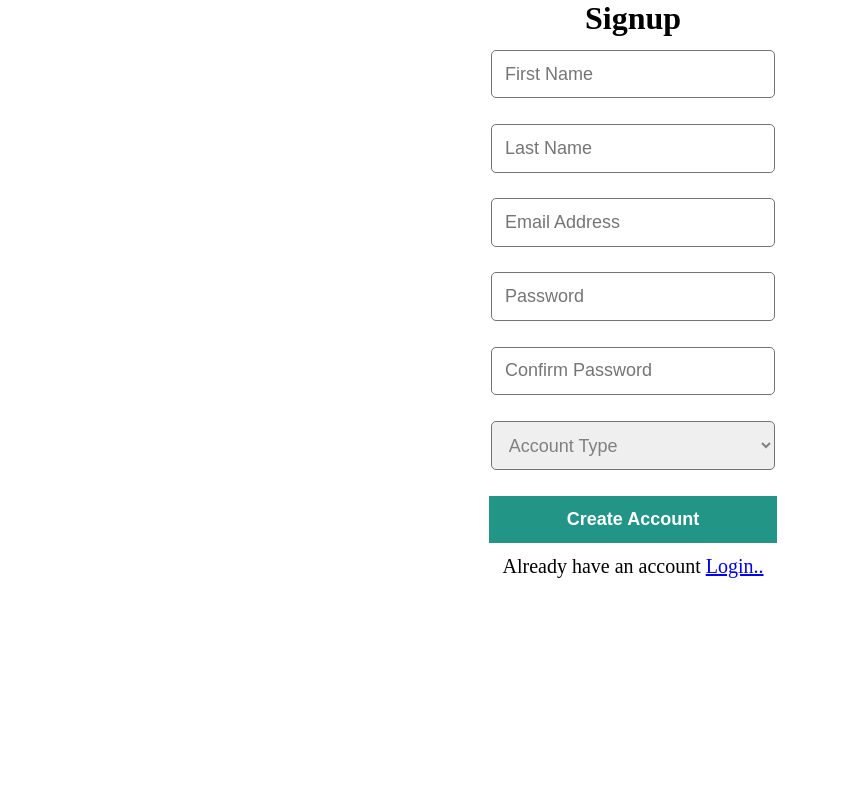
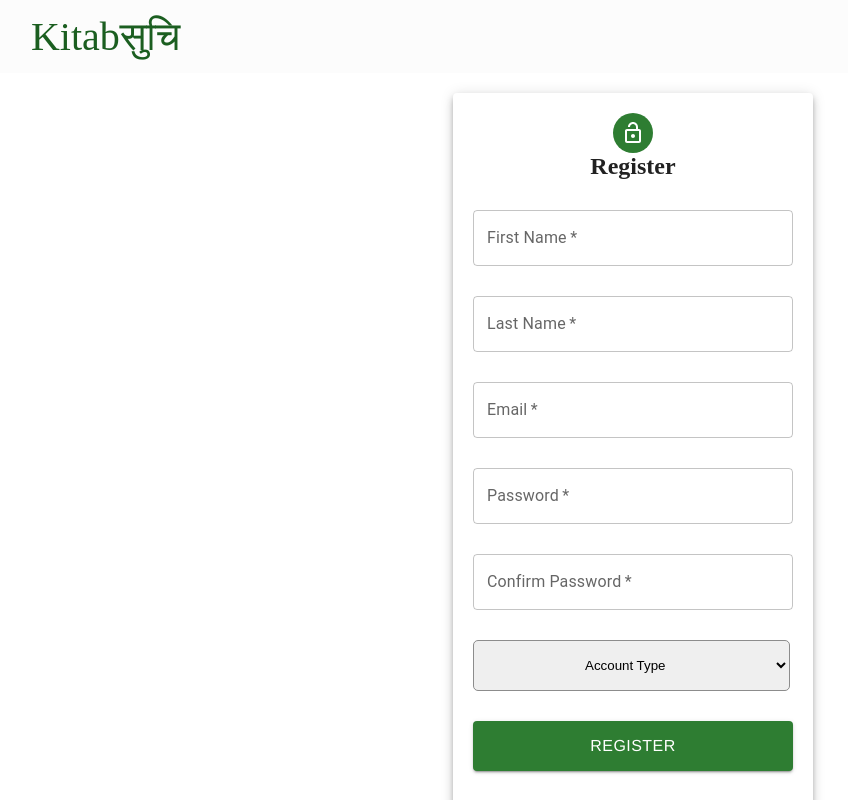
Before and after one commit to sandeepNpl/Kitabsuchi-MERN-, a React (Create React App) app in the folder client/: page /register in a window 1280 px wide. Shown: the top 800 px of the page, without its empty margins (7-855 px from the left). Built offline with nearby package versions, Linux system fonts and the light colour scheme; a web font is replaced by a local one.

Commit message:
added register page

```diff
--- a/client/public/index.html
+++ b/client/public/index.html
@@ -24,7 +24,7 @@
       work correctly both with client-side routing and a non-root public URL.
       Learn how to configure a non-root public URL by running `npm run build`.
     -->
-    <title>React App</title>
+    <title>Kitabसुची</title>
   </head>
   <body>
     <noscript>You need to enable JavaScript to run this app.</noscript>
--- a/client/src/containers/auth/Login.js
+++ b/client/src/containers/auth/Login.js
@@ -98,13 +98,13 @@ const Login = () => {
                   {errors.password && touched.password ? (
                     <div style={errorStyle}>{errors.password}</div>
                   ) : null}
-                <Button type="submit" variant="contained" color="success" fullWidth style={buttonStyle}>SIGN IN</Button>
+                <Button type="submit" variant="contained" color="success" fullWidth style={buttonStyle}>LOG IN</Button>
               </Form>
             )}
           </Formik>
         <Typography>
           Do you have an account?
-          <Link to="/register">Sign Up</Link>
+          <Link to="/register">Register</Link>
         </Typography>
       </Paper>
     </Grid>
--- a/client/src/containers/auth/Register.js
+++ b/client/src/containers/auth/Register.js
@@ -1,10 +1,205 @@
+// import React from "react";
+// import { Formik, Form, Field, ErrorMessage } from "formik";
+// import { Link, useNavigate } from "react-router-dom";
+// import * as Yup from "yup";
+// import "../../assets/styles/style.css";
+// import Button from "../../components/Button";
+
+// const SignupSchema = Yup.object().shape({
+//   firstName: Yup.string()
+//     .min(2, "Too Short!")
+//     .max(50, "Too Long!")
+//     .required("Please enter a first name"),
+//   lastName: Yup.string()
+//     .min(2, "Too Short!")
+//     .max(50, "Too Long!")
+//     .required("Please enter a last name"),
+//   email: Yup.string().email("Invalid email").required("Please enter a  email"),
+//   role:Yup.string().required("Please choose account type"),
+//   password: Yup.string()
+//     .min(6, "6 character minimum")
+//     .required("Password is required"),
+//   confirmPassword: Yup.string().required("Confirm password is required"),
+// });
+
+// const Register = () => {
+//   const navigate = useNavigate();
+
+//   const  getStyles =(errors) => {
+//     if (errors.firstName) {
+//       return {
+//         border: "1px solid red",
+//       };
+//     }
+//   }
+//   return (
+//     <div className="container">
+//       <div className="form-box">
+//         <h1>Signup</h1>
+//         <Formik
+//           initialValues={{
+//             firstName: "",
+//             lastName: "",
+//             email: "",
+//             role:"",
+//             password: "",
+//             confirmPassword: "",
+//           }}
+//           validationSchema={SignupSchema}
+//             onSubmit={async(values, { resetForm }) => {
+//                 const {confirmPassword, ...updatedValues} = values
+//                 const requestOptions = {
+//                   method: "POST",
+//                   headers: { "Content-Type": "application/json" },
+//                   body: JSON.stringify(updatedValues),
+//                 };
+//                 try {
+//                   const response = await fetch("http://localhost:3001/register", requestOptions)
+//                   const data = await response.json()
+
+//                   if(response.status === 409 && data.error){
+//                     // <div>{data.error}</div>
+//                     alert(data.error)
+//                   }else if(response.status === 200){
+//                     // alert(data.msg)
+//                     navigate("/");
+//                   }
+//                   resetForm({ values: "" });
+//                 } catch (err) {
+//                   alert(err);
+//                 }
+//               }}
+//             // same shape as initial values
+//         >
+//           {({ errors, touched }) => (
+//             <Form className="form">
+//               <Field
+//                 style={getStyles(errors)}
+//                 className="field"
+//                 name="firstName"
+//                 placeholder="First Name"
+//               />
+//               {errors.firstName && touched.firstName ? (
+//                 <div className="errorStyle">{errors.firstName}</div>
+//               ) : null}
+
+//               <br />
+//               <Field
+//                 style={getStyles(errors)}
+//                 className="field"
+//                 name="lastName"
+//                 placeholder="Last Name"
+//               />
+
+//               {errors.lastName && touched.lastName ? (
+//                 <div className="errorStyle">{errors.lastName}</div>
+//               ) : null}
+
+//               <br />
+
+//               <Field
+//                 style={getStyles(errors)}
+//                 className="field"
+//                 name="email"
+//                 type="email"
+//                 placeholder="Email Address"
+//               />
+//               {errors.email && touched.email ? (
+//                 <div className="errorStyle">{errors.email}</div>
+//               ) : null}
+//               <br />
+
+//               <Field
+//                 style={getStyles(errors)}
+//                 className="field"
+//                 name="password"
+//                 placeholder="Password"
+//               />
+//               {errors.password && touched.password ? (
+//                 <div className="errorStyle">{errors.password}</div>
+//               ) : null}
+//               <br />
+
+//               <Field
+//                 style={getStyles(errors)}
+//                 className="field"
+//                 name="confirmPassword"
+//                 placeholder="Confirm Password"
+//               />
+//               {errors.confirmPassword && touched.confirmPassword ? (
+//                 <div className="errorStyle">{errors.confirmPassword}</div>
+//               ) : null}
+//               <br />
+
+//               <Field as="select"  name="role"  className ="accType" placeholder="Account Type">
+//                   <option value="" >Account Type</option>
+//                   <option value="buyer">buyer</option>
+//                   <option value="seller">seller</option>
+//                 </Field>
+//               {errors.role && touched.role ? (
+//                 <div className="errorStyle">{errors.role}</div>
+//               ) : null}
+
+//               <br />
+
+//               <Button name="Create Account" type="submit" />
+//               <div className="">
+//                 <span style={{fontSize:"20px"}}>
+//                   Already have an account <Link to="/">Login..</Link>
+//                 </span>
+//               </div>
+//             </Form>
+//           )}
+//         </Formik>
+//       </div>
+//     </div>
+//   );
+// };
+
+// export default Register;
+
 import React from "react";
-import { Formik, Form, Field, ErrorMessage } from "formik";
+import { Grid, Paper, TextField, Button, Typography } from "@mui/material";
+import Avatar from "@mui/material/Avatar";
+import LockOpenOutlinedIcon from "@mui/icons-material/LockOpenOutlined";
+import { Formik, Form, Field } from "formik";
+import { addUserDetails } from "../../redux/actions/userAction";
+import * as Yup from "yup";
+import { message } from "antd";
+import { useDispatch } from "react-redux";
 import { Link, useNavigate } from "react-router-dom";
-import * as Yup from "yup";
 import "../../assets/styles/style.css";
-import Button from "../../components/Button";
+import NavBar from "../../components/navbar";
 
+const Register = () => {
+  const navigate = useNavigate();
+  const dispatch = useDispatch();
+  const paperStyle = {
+    padding: 20,
+    height: "125vh",
+    width: 320,
+    margin: "20px auto",
+  };
+  const avatarStyle = { backgroundColor: "#2e7d32" };
+  const textFieldStyle = { marginTop: "30px" };
+  const buttonStyle = {
+    margin: "30px 0",
+    padding: "3.5%",
+    fontSize: "16px",
+    fontFamily: "helvetica",
+  };
+
+  const selectFieldStyle = {
+    padding: "16px 107px",
+    marginTop: "30px",
+    border: "1px solid #8c8c8c",
+    borderRadius: "5px",
+  };
+  const errorStyle = {
+    color: "#ea6868",
+    fontFamily: "helvetica",
+    fontSize: "15px",
+  };
   const SignupSchema = Yup.object().shape({
     firstName: Yup.string()
       .min(2, "Too Short!")
@@ -14,145 +209,156 @@ const SignupSchema = Yup.object().shape({
       .min(2, "Too Short!")
       .max(50, "Too Long!")
       .required("Please enter a last name"),
-  email: Yup.string().email("Invalid email").required("Please enter a  email"),
-  role:Yup.string().required("Please choose account type"),
+    email: Yup.string()
+      .email("Invalid email")
+      .required("Please enter a  email"),
+    role: Yup.string().required("Please choose account type"),
     password: Yup.string()
       .min(6, "6 character minimum")
       .required("Password is required"),
     confirmPassword: Yup.string().required("Confirm password is required"),
   });
 
-const Register = () => {
-  const navigate = useNavigate();
-
-  const  getStyles =(errors) => {
-    if (errors.firstName) {
-      return {
-        border: "1px solid red",
-      };
-    }
-  }
   return (
-    <div className="container">
-      <div className="form-box">
-        <h1>Signup</h1>
+    <Grid>
+      <NavBar />
+      <Paper elevation={5} style={paperStyle}>
+        <Grid align="center">
+          <Avatar style={avatarStyle}>
+            <LockOpenOutlinedIcon />
+          </Avatar>
+          <h2>Register</h2>
+        </Grid>
         <Formik
           initialValues={{
             firstName: "",
             lastName: "",
             email: "",
-            role:"",
+            role: "",
             password: "",
             confirmPassword: "",
           }}
           validationSchema={SignupSchema}
-            onSubmit={async(values, { resetForm }) => {
-                const {confirmPassword, ...updatedValues} = values
+          onSubmit={async (values, { resetForm }) => {
             const requestOptions = {
               method: "POST",
               headers: { "Content-Type": "application/json" },
-                  body: JSON.stringify(updatedValues),
+              body: JSON.stringify(values),
             };
+
             try {
-                  const response = await fetch("http://localhost:3001/register", requestOptions)
-                  const data = await response.json()
-
-                  if(response.status === 409 && data.error){
-                    // <div>{data.error}</div>
-                    alert(data.error)
-                  }else if(response.status === 200){
-                    // alert(data.msg)
+              const res = await fetch(
+                "http://localhost:3001/register",
+                requestOptions
+              );
+              const data = await res.json();
+              if (res.status === 409) {
+                message.error(data.msg, [2]);
+              } else {
+                message.success(data.msg, [2]);
                 navigate("/");
               }
               resetForm({ values: "" });
             } catch (err) {
-                  alert(err);
+              console.log(err);
             }
           }}
-            // same shape as initial values
         >
           {({ errors, touched }) => (
-            <Form className="form">
+            <Form>
               <Field
-                style={getStyles(errors)}
-                className="field"
+                as={TextField}
+                label="First Name"
                 name="firstName"
-                placeholder="First Name"
+                fullWidth
+                required
+                color="success"
+                style={textFieldStyle}
               />
               {errors.firstName && touched.firstName ? (
-                <div className="errorStyle">{errors.firstName}</div>
+                <div style={errorStyle}>{errors.firstName}</div>
               ) : null}
 
-              <br />
               <Field
-                style={getStyles(errors)}
-                className="field"
+                as={TextField}
+                label="Last Name"
                 name="lastName"
-                placeholder="Last Name"
+                fullWidth
+                required
+                color="success"
+                style={textFieldStyle}
               />
-
               {errors.lastName && touched.lastName ? (
-                <div className="errorStyle">{errors.lastName}</div>
+                <div style={errorStyle}>{errors.lastName}</div>
               ) : null}
 
-              <br />
+              <Field
+                as={TextField}
+                label="Email"
+                name="email"
+                fullWidth
+                required
+                color="success"
+                style={textFieldStyle}
+              />
+              {errors.email && touched.email ? (
+                <div style={errorStyle}>{errors.email}</div>
+              ) : null}
 
               <Field
-                style={getStyles(errors)}
-                className="field"
-                name="email"
-                type="email"
-                placeholder="Email Address"
+                as={TextField}
+                name="password"
+                label="Password"
+                fullWidth
+                required
+                color="success"
+                type="password"
+                style={textFieldStyle}
               />
-              {errors.email && touched.email ? (
-                <div className="errorStyle">{errors.email}</div>
+              {errors.password && touched.password ? (
+                <div style={errorStyle}>{errors.password}</div>
               ) : null}
-              <br />
 
               <Field
-                style={getStyles(errors)}
-                className="field"
-                name="password"
-                placeholder="Password"
-              />
-              {errors.password && touched.password ? (
-                <div className="errorStyle">{errors.password}</div>
-              ) : null}
-              <br />
-
-              <Field
-                style={getStyles(errors)}
-                className="field"
+                as={TextField}
                 name="confirmPassword"
-                placeholder="Confirm Password"
+                label="Confirm Password"
+                fullWidth
+                required
+                color="success"
+                type="password"
+                style={textFieldStyle}
               />
               {errors.confirmPassword && touched.confirmPassword ? (
-                <div className="errorStyle">{errors.confirmPassword}</div>
+                <div style={errorStyle}>{errors.confirmPassword}</div>
               ) : null}
-              <br />
 
-              <Field as="select"  name="role"  className ="accType" placeholder="Account Type">
-                  <option value="" >Account Type</option>
+              <Field as="select" name="role" style={selectFieldStyle}>
+                <option value="">Account Type</option>
                 <option value="buyer">buyer</option>
                 <option value="seller">seller</option>
               </Field>
               {errors.role && touched.role ? (
-                <div className="errorStyle">{errors.role}</div>
+                <div style={errorStyle}>{errors.role}</div>
               ) : null}
-
-              <br />
-
-              <Button name="Create Account" type="submit" />
-              <div className="">
-                <span style={{fontSize:"20px"}}>
-                  Already have an account <Link to="/">Login..</Link>
-                </span>
-              </div>
+              <Button
+                type="submit"
+                variant="contained"
+                color="success"
+                fullWidth
+                style={buttonStyle}
+              >
+                REGISTER
+              </Button>
             </Form>
           )}
         </Formik>
-      </div>
-    </div>
+        <Typography>
+          Do you have an account?
+          <Link to="/">Sign Up</Link>
+        </Typography>
+      </Paper>
+    </Grid>
   );
 };
 
```
Also changed, not shown: client/src/components/navbar.js (line endings or trailing spaces). Lines whose indentation alone changed are shown as unchanged.
